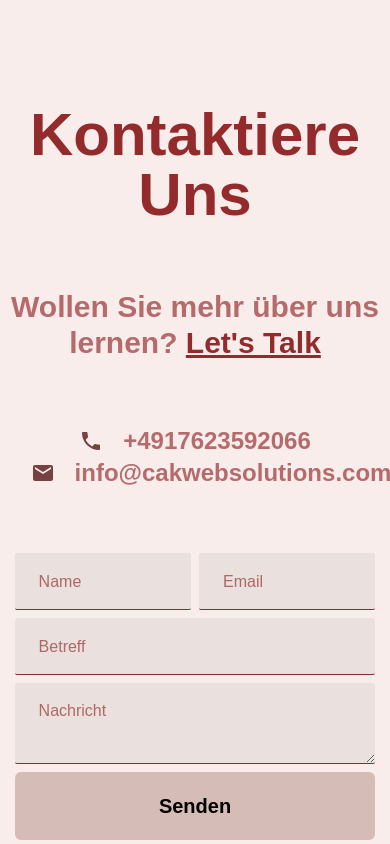
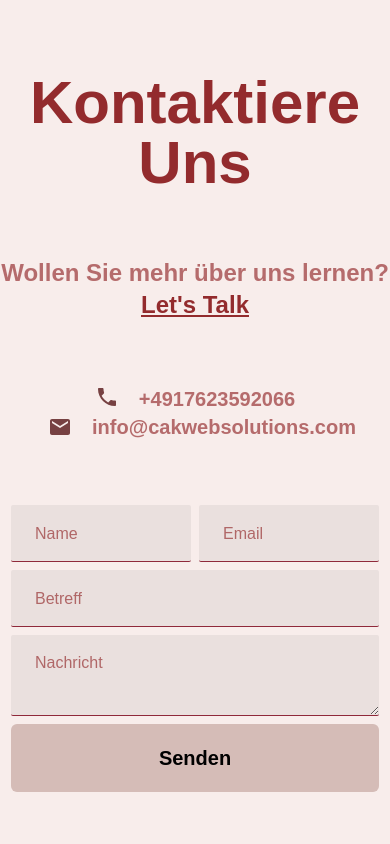
Before and after one commit to cetijunior/CAK-Web, a Next.js app in the folder cak/: page /contact/Contact in a window 390 px wide. Shown: the top 844 px of the page. Built offline with nearby package versions, Linux system fonts and the light colour scheme; a web font is replaced by a local one.

Commit message:
responsivness adjustments, aboutUs card transition

```diff
--- a/cak/pages/Hero/Hero.tsx
+++ b/cak/pages/Hero/Hero.tsx
@@ -33,7 +33,7 @@
       className="bg-[#f8edeb] flex flex-col shadow-glow md:flex-row items-center justify-center min-h-screen mx-auto"
     >
       <div className="text-center md:text-left pl-10 p-4 z-10">
-        <h1 className="text-2xl md:text-6xl font-fuel  font-bold text-[#932b2d] mb-4">
+        <h1 className="text-2xl md:text-6xl font-fuel font-bold text-[#932b2d]  mb-4">
           HERZLICHEN WILKOMMEN!
         </h1>
         <p className="text-lg text-[#381d1d] font-typewriter md:text-xl mb-8">
@@ -55,7 +55,7 @@
           </div>
         </div>
       </div>
-      <div className={`relative ${isMobile ? 'w-[400px] mt-[-950px] h-[200px]' : `flex items-center ml-[-600px] justify-center relative h-full w-full`}`}>
+      <div className={`relative ${isMobile ? 'sm:w-[200px] w-5/6  h-[200px]' : `flex items-center ml-[-600px] justify-center relative h-full w-full`}`}>
         <Image
           src={isMobile ? HeroMobile : Hero1}
           alt="Hero Background"
--- a/cak/pages/_document.tsx
+++ b/cak/pages/_document.tsx
@@ -6,6 +6,7 @@
       <Head />
       <link rel="icon" href="/logo.PNG" />
       <title>The Web Chef</title>
+      <meta name="viewport" content="width=device-width, initial-scale=1"></meta>
       <body>
         <Main />
         <NextScript />
--- a/cak/pages/about/About.tsx
+++ b/cak/pages/about/About.tsx
@@ -36,13 +36,13 @@
         {images.map((image) => (
           <div
             key={image.id}
-            className={`cursor-pointer transition-opacity duration-300 p-4 rounded-2xl max-w-[550px]`}
+            className={`cursor-pointer duration-1000 p-4 rounded-2xl max-w-[550px]`}
             onClick={() => handleImageClick(image.id)}
             style={{
               display: 'flex',
-              transition: 'max-height 0.9s ease-in ease-out',
+              transition: 'max-height 1s ease-in-out',
               overflow: 'hidden',
-              maxHeight: selectedImageId === image.id ? '700px' : '400px',
+              maxHeight: selectedImageId === image.id ? '800px' : '400px',
               flexDirection: selectedImageId === image.id || isMobile ? 'column' : 'row',
               alignItems: 'center',
               justifyContent: 'center',
--- a/cak/pages/contact/Contact.tsx
+++ b/cak/pages/contact/Contact.tsx
@@ -29,20 +29,20 @@
 
   return (
     <section id='contacts'>
-      <div className='bg-[#f8edeb] h-screen flex flex-col text-left md:flex-row max-w-full justify-center mx-auto items-center z-0'>
-        <div className='flex flex-col space-y-16 mt-[100px]'>
+      <div className='bg-[#f8edeb] h-screen flex flex-col pb-20 text-left md:flex-row max-w-full justify-center mx-auto items-center z-0'>
+        <div className='flex flex-col text-break w-auto space-y-16 mt-[100px]'>
           <h1 className='text-6xl font-bold font-grimes text-center text-[#932b2d]'>Kontaktiere Uns</h1>
-          <h4 className='text-3xl font-bold text-center text-[#932b2dab] font-typewriter'>
+          <h4 className='sm:text-4xl text-2xl font-bold text-center text-[#932b2dab] font-typewriter'>
             Wollen Sie mehr über uns lernen? <span className='underline text-[#932b2d] decoration-[#932b2d]'>Let's Talk</span>
           </h4>
-          <div className='flex flex-col justify-center space-x-8 sm:flex-row'>
-            <div className='flex items-center space-x-5 justify-center'>
+          <div className='flex flex-col sm:justify-center justify-start space-x-8 sm:flex-row'>
+            <div className='flex sm:items-center items-start space-x-5 justify-center'>
               <Phone className='text-[#5d1f20] h-7 w-7 animate-pulse' />
-              <p className='text-2xl text-[#932b2dab] font-typewriter font-extrabold '>+4917623592066</p>
+              <p className='sm:text-3xl text-xl text-[#932b2dab] font-typewriter font-extrabold '>+4917623592066</p>
             </div>
-            <div className='flex items-center space-x-5 justify-center'>
+            <div className='flex items-center sm:w-auto w-[350px] space-x-5 justify-center'>
               <Mail className='text-[#5d1f20] h-7 w-7 animate-pulse' />
-              <p className='text-2xl text-[#932b2dab] font-typewriter font-extrabold'>info@cakwebsolutions.com</p>
+              <p className='sm:text-3xl text-xl text-[#932b2dab] font-typewriter font-extrabold'>info@cakwebsolutions.com</p>
             </div>
             {/* <div className='flex items-center space-x-5 justify-center'>
               <Map className='text-[#5d1f20] h-7 w-7 animate-pulse' />
@@ -50,7 +50,7 @@
             </div> */}
           </div>
 
-          <form onSubmit={handleSubmit(onSubmit)} className='flex px-4 flex-col space-y-2 w-auto mx-auto'>
+          <form onSubmit={handleSubmit(onSubmit)} className='flex px-4 flex-col space-y-2 sm:w-auto w-[400px] mx-auto'>
             <div className='flex space-x-2'>
               <input
                 {...register('name', { required: "*Der Name fehlt" })}
@@ -72,23 +72,18 @@
                 type='email'
               />
               {errors.email && <p className="text-red-500 font-typewriter text-xs italic">{errors.email.message}</p>}
-
             </div>
-
             <input
               {...register('subject', { required: "*Der Betreff fehlt" })}
               placeholder={errors.subject ? errors.subject.message : 'Betreff'}
               className={`contactInput placeholder:font-typewriter focus:font-typewriter text-black ${errors.subject ? 'border-red-500 font-typewriter' : ''}`}
               type='text'
             />
-
-
             <textarea
               {...register('message', { required: "*Die Nachricht fehlt" })}
               placeholder={errors.message ? errors.message.message : 'Nachricht'}
               className={`contactInput placeholder:font-typewriter focus:font-typewriter text-black ${errors.message ? 'text-red-500 font-typewriter' : ''}`}
             />
-
             <button
               type='submit'
               disabled={isSubmitting || Object.keys(errors).length > 0}
```
